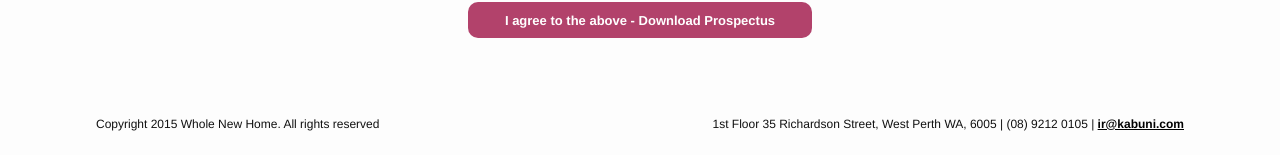
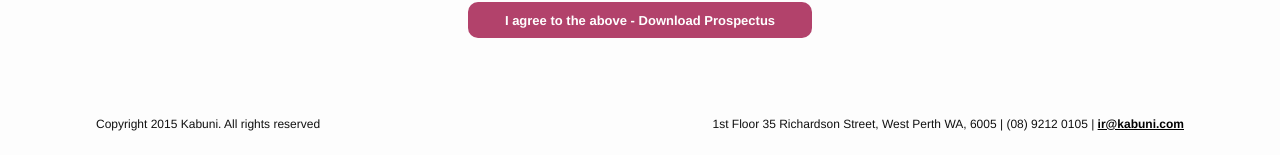
Before and after one commit to wholenewhomecorp/wholenewhomecorp.github.io, a Jekyll site: the page built from prospectus.html, in a window 1280 px wide. Shown: the part 1623-1778 px from the top of the page. Built offline with Jekyll 4.4.1, drawn with Linux system fonts in a browser that asks for light colours; nearby versions of some CDN libraries.

Commit message:
Change Footer from Whole New Home to Kabuni

```diff
--- a/_includes/footer.html
+++ b/_includes/footer.html
@@ -1,7 +1,7 @@
 
 <div class="footer container">
   <p class="small-text pull-left">
-    Copyright 2015 Whole New Home. All rights reserved
+    Copyright 2015 Kabuni. All rights reserved
   </p>
   <p class="small-text pull-right">
     1st Floor 35 Richardson Street, West Perth WA, 6005 | (08) 9212 0105 |
```
